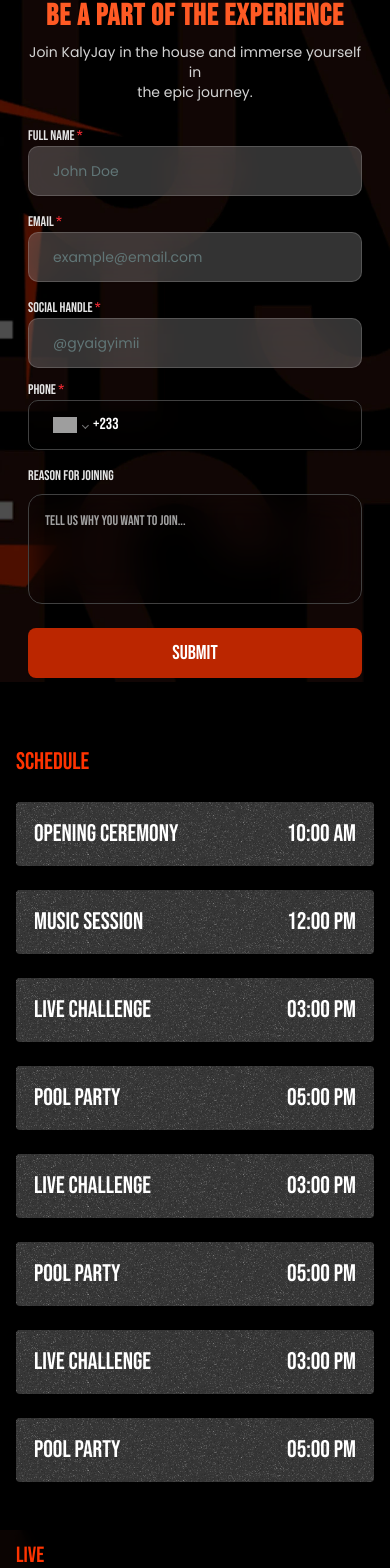
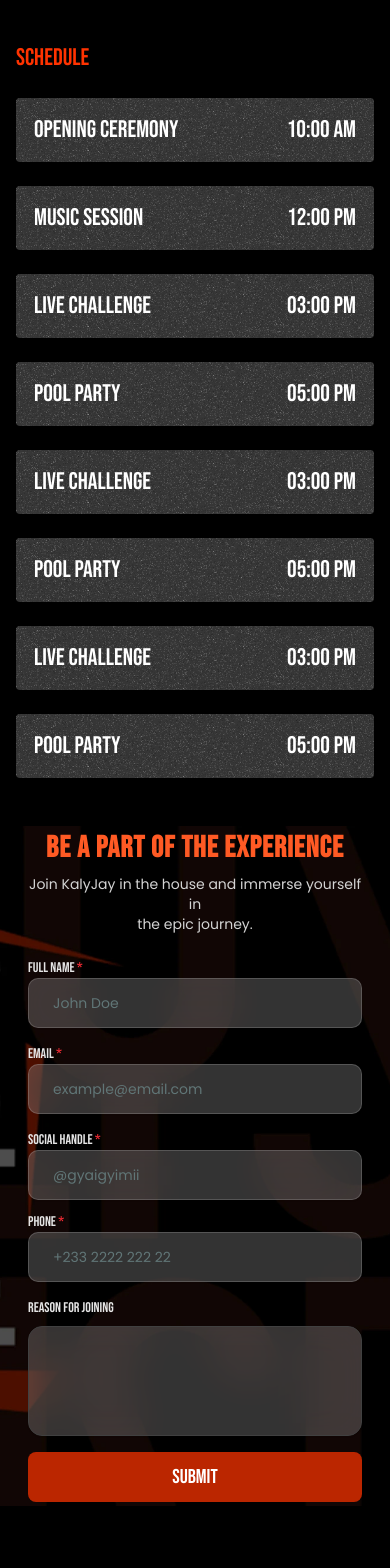
Before and after one commit to utopia-tech-africa/kalys-house, a Next.js app: page / in a window 390 px wide. Shown: the part 2138-3706 px from the top of the page. Built offline with nearby package versions, Linux system fonts and the light colour scheme; grey boxes are pictures that could not be loaded.

Commit message:
change phone input and text area to shadcn components

```diff
--- a/src/app/page.tsx
+++ b/src/app/page.tsx
@@ -12,8 +12,8 @@
       <EventBrief />
       <Sponsors />
       <WhatDeyGoOn />
+      <Schedule />
       <Registration />
-      <Schedule />
     </>
   );
 };
--- a/src/assets/img/index.ts
+++ b/src/assets/img/index.ts
@@ -1,7 +1,7 @@
 import logo from "./kalys-house-logo.webp";
 import cocacolaLogo from "./cocacola-logo.png";
 import backdropImg1 from "./backdrop-img1.webp";
-import backdropImage2 from "./backdrop-img-2.webp";
+import backdropImg2 from "./backdrop-img-2.webp";
 import mtnLogo from "./mtn-logo.png";
 import sponsorCardBg from "./sponsor-card-bg.webp";
 import whatDeyGoOnBannerImg from "./what-dey-go-on-banner-img.webp";
@@ -14,6 +14,6 @@
   sponsorCardBg,
   whatDeyGoOnBannerImg,
   backdropImg1,
-  backdropImage2,
+  backdropImg2,
   scheduleCardImg,
 };
--- a/src/components/footer/socials.tsx
+++ b/src/components/footer/socials.tsx
@@ -11,12 +11,12 @@
     <div className="flex flex-col gap-2">
       <h3>LET&apos;S VIBE</h3>
       <p>
-        example@gmail.com <br />
+        info@kalyshouse.live <br />
         +233 12 345 6789
       </p>
       <div className="flex gap-3">
         <a
-          href=""
+          href="https://www.instagram.com/kalyshouse"
           target="_blank"
           rel="noreferrer"
           className="rounded p-3 border border-seconday-500"
@@ -24,7 +24,7 @@
           <FaInstagram className="text-white " />
         </a>
         <a
-          href="https://www.google.com"
+          href="https://x.com/kalyshouse"
           target="_blank"
           rel="noreferrer"
           className="rounded p-3 border border-seconday-500"
@@ -32,7 +32,7 @@
           <FaXTwitter className="text-white " />
         </a>
         <a
-          href="https://www.google.com"
+          href=""
           target="_blank"
           rel="noreferrer"
           className="rounded p-3 border border-seconday-500"
@@ -40,7 +40,7 @@
           <FaLinkedin className="text-white " />
         </a>
         <a
-          href="https://www.google.com"
+          href="https://youtube.com/@kalyshouse?si=lgIA9Bb4SmbYAz8N"
           target="_blank"
           rel="noreferrer"
           className="rounded p-3 border border-seconday-500"
@@ -48,7 +48,7 @@
           <FaYoutube className="text-white " />
         </a>
         <a
-          href="https://www.google.com"
+          href=""
           target="_blank"
           rel="noreferrer"
           className="rounded p-3 border border-seconday-500"
--- a/src/components/registration/registration-form.tsx
+++ b/src/components/registration/registration-form.tsx
@@ -8,6 +8,7 @@
 import "react-phone-number-input/style.css";
 import { Input } from "@/components/ui/input";
 import { Button } from "@/components/ui/button";
+import { Textarea } from "../ui/textarea";
 
 const formSchema = z.object({
   name: z.string().min(2, "Full name is required"),
@@ -80,7 +81,7 @@
 
       <form onSubmit={form.handleSubmit(onSubmit)} className="space-y-4">
         <div>
-          <label className="block text-sm text-neutral-200 normal-case!">
+          <label className="block text-sm text-neutral-200">
             Full name <span className="text-red-500">*</span>
           </label>
           <Input
@@ -98,7 +99,7 @@
 
         {/* Email */}
         <div>
-          <label className="block text-sm text-neutral-200 normal-case!">
+          <label className="block text-sm text-neutral-200">
             Email <span className="text-red-500">*</span>
           </label>
           <Input
@@ -117,7 +118,7 @@
 
         <div className="grid items-center grid-cols-1 md:grid-cols-2 gap-3">
           <div>
-            <label className="block text-sm font-medium text-neutral-200 normal-case!">
+            <label className="block text-sm font-medium text-neutral-200">
               Social Handle <span className="text-red-500">*</span>
             </label>
             <Input
@@ -134,24 +135,16 @@
           </div>
 
           <div>
-            <label className="block text-sm font-medium text-neutral-200 normal-case!">
+            <label className="block text-sm font-medium text-neutral-200">
               Phone <span className="text-red-500">*</span>
             </label>
 
-            <div className="rounded-lg flex items-center p-6 h-9 w-full bg-transparent backdrop-blur-[20px] border border-neutral-700">
-              <Controller
-                name="phone"
-                control={form.control}
-                render={({ field }) => (
-                  <PhoneInput
-                    international
-                    defaultCountry="GH"
-                    value={field.value}
-                    onChange={field.onChange}
-                    disabled={isSubmitting}
-                    className="w-full phone-input backdrop-blur-[20px]"
-                  />
-                )}
+            <div className="block text-sm font-medium text-neutral-200">
+              <Input
+                placeholder="+233 2222 222 22"
+                {...form.register("phone")}
+                className="backdrop-blur-[20px]"
+                disabled={isSubmitting}
               />
             </div>
 
@@ -164,12 +157,11 @@
         </div>
 
         <div>
-          <label className="block text-sm font-medium text-neutral-200 normal-case!">
+          <label className="block text-sm font-medium text-neutral-200">
             Reason for joining
           </label>
-          <textarea
+          <Textarea
             {...form.register("reason")}
-            placeholder="Tell us why you want to join..."
             className="w-full mt-2 min-h-[110px] rounded-xl p-4 placeholder:text-sm placeholder:font-medium placeholder:text-neutral-400 border border-neutral-700 resize-none backdrop-blur-[20px]"
             disabled={isSubmitting}
           />
--- a/src/components/registration/registration.tsx
+++ b/src/components/registration/registration.tsx
@@ -1,12 +1,12 @@
 import Image from "next/image";
 import { RegistrationForm } from "./registration-form";
-import { backdropImage2 } from "@/assets/img";
+import { backdropImg2 } from "@/assets/img";
 
 const Registration = () => {
   return (
-    <div className="p-1 md:p-3 mb-4 relative w-full overflow-hidden">
+    <div className="p-1 md:p-3 mb-30 relative w-full overflow-hidden">
       <Image
-        src={backdropImage2}
+        src={backdropImg2}
         alt="kalys house backdrop"
         fill
         className="absolute inset-0 object-cover  -z-20"
--- /dev/null
+++ b/src/components/ui/textarea.tsx
@@ -0,0 +1,18 @@
+import * as React from "react";
+
+import { cn } from "@/lib/utils";
+
+function Textarea({ className, ...props }: React.ComponentProps<"textarea">) {
+  return (
+    <textarea
+      data-slot="textarea"
+      className={cn(
+        "border-input placeholder:text-muted-foreground focus-visible:border-ring h-9 rounded-lg p-6 focus-visible:ring-ring/50 aria-invalid:ring-destructive/20 dark:aria-invalid:ring-destructive/40 aria-invalid:border-destructive dark:bg-input/30 flex  backdrop-blur-2xl bg-white/20 field-sizing-content min-h-16 w-full border px-3 py-2 text-base shadow-xs transition-[color,box-shadow] outline-none focus-visible:ring-[3px] disabled:cursor-not-allowed disabled:opacity-50 md:text-sm",
+        className
+      )}
+      {...props}
+    />
+  );
+}
+
+export { Textarea };
```
